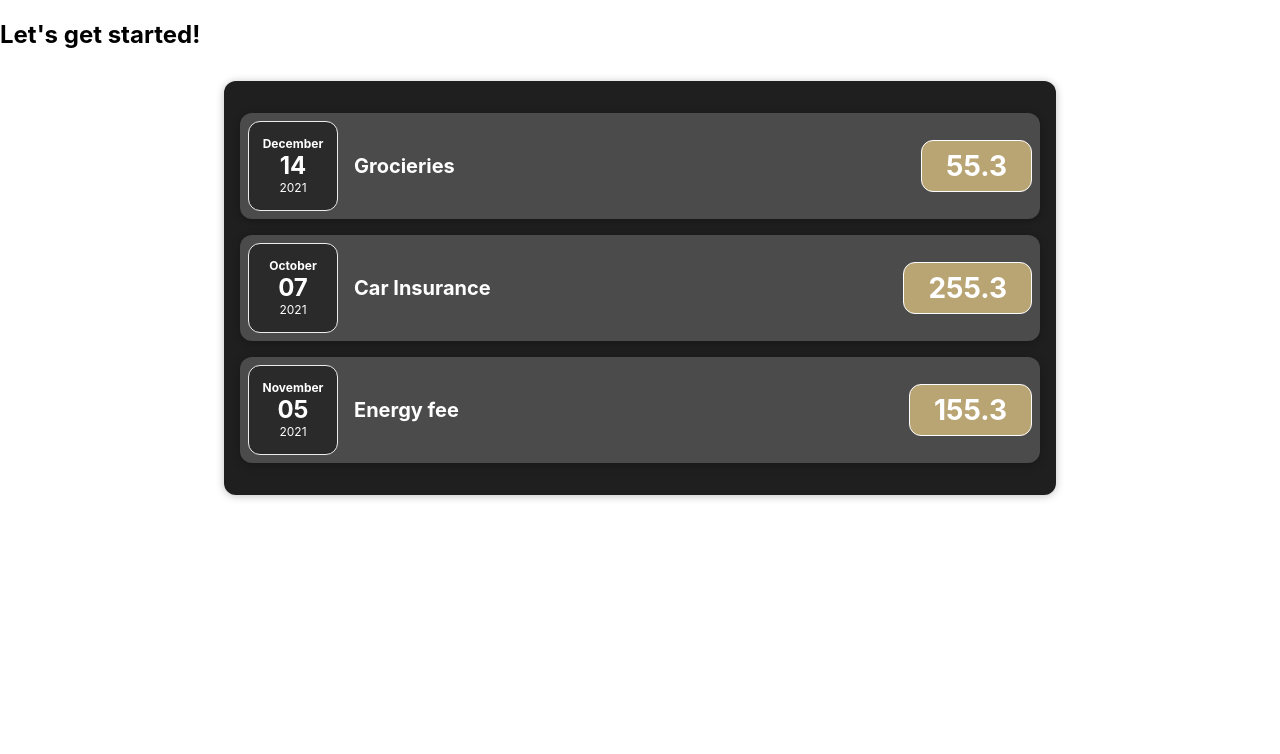
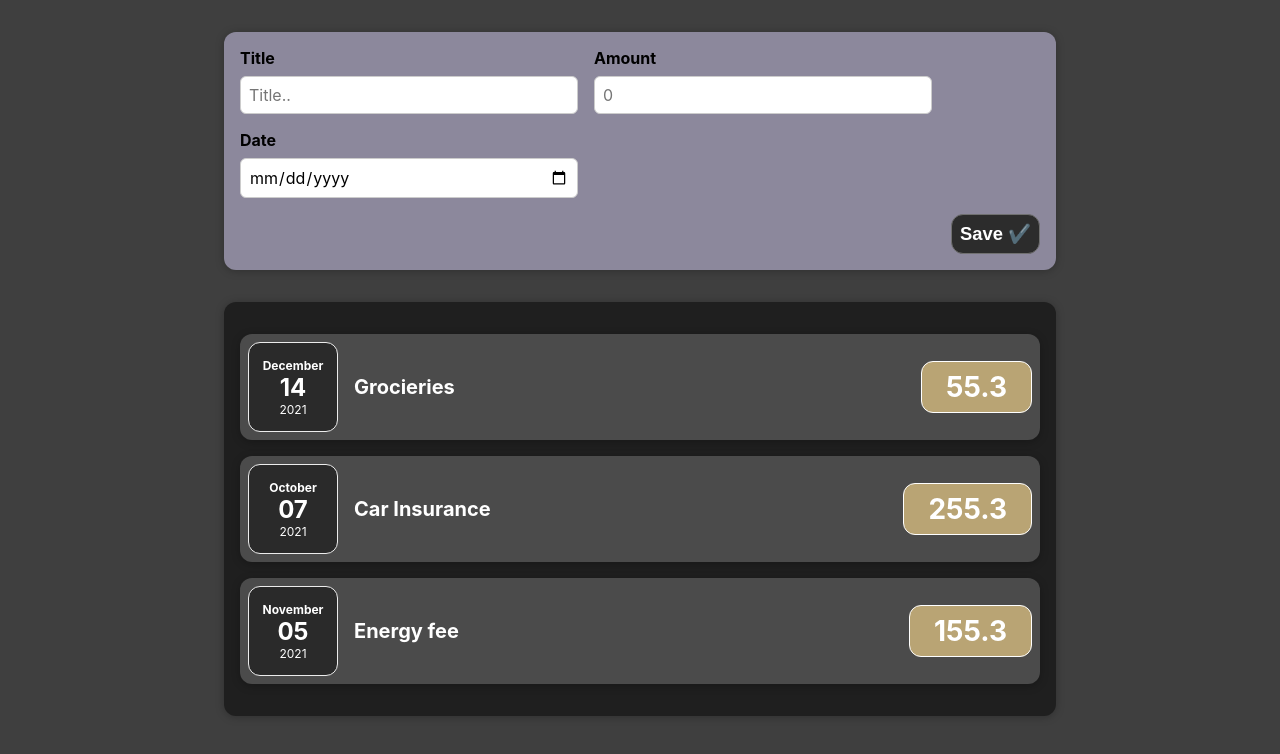
Before and after one commit to lucaimbalzano/manage-expense, a React (Create React App) app: page / in a window 1280 px wide. Shown: the top 754 px of the page. Built offline with nearby package versions, Linux system fonts and the light colour scheme.

Commit message:
## NewExpense.js - Form.js

```diff
--- a/src/App.js
+++ b/src/App.js
@@ -1,35 +1,35 @@
 import logo from "./logo.svg";
-import Expense from "./components/Expenses/Expense"
+import Expense from "./components/Expenses/Expense";
+import NewExpense from "./components/NewExpense/NewExpense";
 
-function App() {
+const App = () => {
   const expenses = [
     {
-      id: 'A001',
-      title: 'Grocieries',
-      amount: 55.30,
-      date: new Date(2021,11,14)
+      id: "A001",
+      title: "Grocieries",
+      amount: 55.3,
+      date: new Date(2021, 11, 14),
     },
     {
-      id: 'A002',
-      title: 'Car Insurance',
-      amount: 255.30,
-      date: new Date(2021,9,7)
+      id: "A002",
+      title: "Car Insurance",
+      amount: 255.3,
+      date: new Date(2021, 9, 7),
     },
     {
-      id: 'A003',
-      title: 'Energy fee',
-      amount: 155.30,
-      date: new Date(2021,10,5)
-    }
-  ]
-
+      id: "A003",
+      title: "Energy fee",
+      amount: 155.3,
+      date: new Date(2021, 10, 5),
+    },
+  ];
 
   return (
-         <div>
-      <h2>Let's get started!</h2>
+    <div>
+      <NewExpense/>
       <Expense items={expenses} />
     </div>
   );
-}
+};
 
 export default App;
--- /dev/null
+++ b/src/components/NewExpense/NewExpense.css
@@ -0,0 +1,38 @@
+.newExpense-container{
+    background-color: #8c889c;
+    padding: 1rem;
+    margin: 2rem auto;
+    width: 50rem;
+    max-width: 95%;
+    border-radius: 12px;
+    text-align: center;
+    box-shadow: 0 1px 8px rgba(0, 0, 0, 0.25);
+  }
+
+  .new-expense button {
+    font: inherit;
+    cursor: pointer;
+    padding: 1rem 2rem;
+    border: 1px solid #40005d;
+    background-color: #40005d;
+    color: white;
+    border-radius: 12px;
+    margin-right: 1rem;
+  }
+
+  .new-expense button:hover,
+  .new-expense button:active {
+    background-color: #510674;
+    border-color: #510674;
+  }
+
+  .new-expense button.alternative {
+    color: #220131;
+    border-color: transparent;
+    background-color: transparent;
+  }
+
+  .new-expense button.alternative:hover,
+  .new-expense button.alternative:active {
+    background-color: #ddb3f8;
+  }
--- /dev/null
+++ b/src/components/NewExpense/NewExpense.js
@@ -0,0 +1,11 @@
+import React from "react";
+import './NewExpense.css';
+import ExpenseForm from "./NewExpenseForm";
+
+function NewExpense(){
+    return <div className="newExpense-container">
+        <ExpenseForm></ExpenseForm>
+    </div>;
+}
+
+export default NewExpense;
--- /dev/null
+++ b/src/components/NewExpense/NewExpenseForm.css
@@ -0,0 +1,45 @@
+.expense-form-controls {
+    display: flex;
+    flex-wrap: wrap;
+    gap: 1rem;
+    margin-bottom: 1rem;
+    text-align: left;
+  }
+
+  .expense-form-control label {
+    font-weight: bold;
+    margin-bottom: 0.5rem;
+    display: block;
+  }
+
+  .expense-form-control input {
+    font: inherit;
+    padding: 0.5rem;
+    border-radius: 6px;
+    border: 1px solid #ccc;
+    width: 20rem;
+    max-width: 100%;
+  }
+
+  .expense-form-actions {
+    text-align: right;
+  }
+
+  .expense-form-actions button:hover {
+    font-size: 1.15rem;
+    font-weight: bold;
+    color: rgb(78, 78, 78);
+    background-color: #bbbbbb;
+    border: 1px solid white;
+    padding: 0.5rem;
+    border-radius: 12px;
+  }
+  .expense-form-actions button {
+    font-size: 1.15rem;
+    font-weight: bold;
+    color: rgb(255, 255, 255);
+    background-color: #2c2c2c;
+    border: 1px solid rgb(112, 112, 112);
+    padding: 0.5rem;
+    border-radius: 12px;
+  }
--- /dev/null
+++ b/src/components/NewExpense/NewExpenseForm.js
@@ -0,0 +1,29 @@
+import React from "react";
+import "./NewExpenseForm.css";
+
+function ExpenseForm() {
+  return (
+  <form>
+
+      <div className="expense-form-controls">
+        <div className="expense-form-control">
+          <label>Title</label>
+          <input type="text" placeholder="Title.."></input>
+        </div>
+        <div className="expense-form-control">
+          <label>Amount</label>
+          <input type="text" placeholder="0" min='0.01' step="0.01"></input>
+        </div>
+        <div className="expense-form-control">
+          <label>Date</label>
+          <input type="date" placeholder="Date.." min="2021-08-01" max="2022-12-31"></input>
+        </div>
+      </div>
+    <div className="expense-form-actions">
+        <button>Save ✔️</button>
+    </div>
+  </form>
+  );
+}
+
+export default ExpenseForm;
--- a/src/index.css
+++ b/src/index.css
@@ -1,5 +1,6 @@
 body {
   margin: 0;
+  background-color: #3f3f3f;
   font-family: -apple-system, BlinkMacSystemFont, 'Segoe UI', 'Roboto', 'Oxygen',
     'Ubuntu', 'Cantarell', 'Fira Sans', 'Droid Sans', 'Helvetica Neue',
     sans-serif;
```
